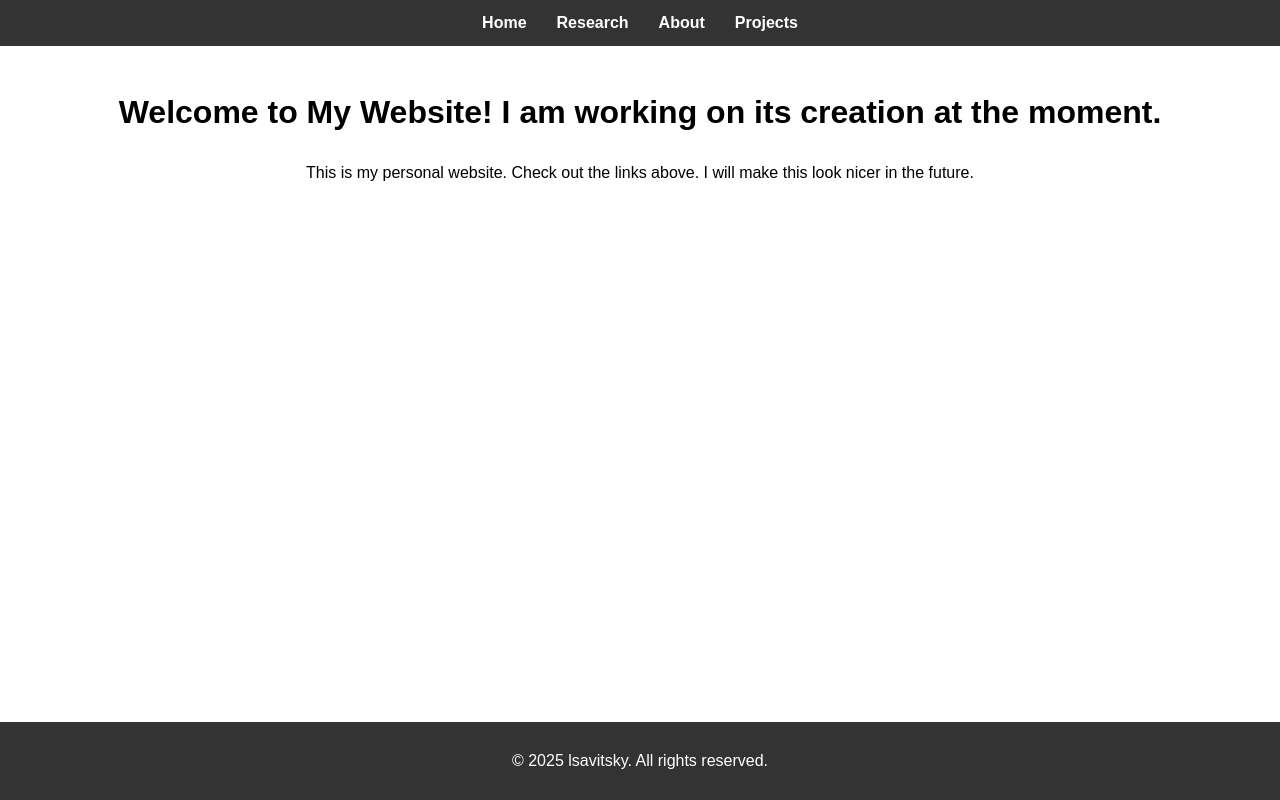
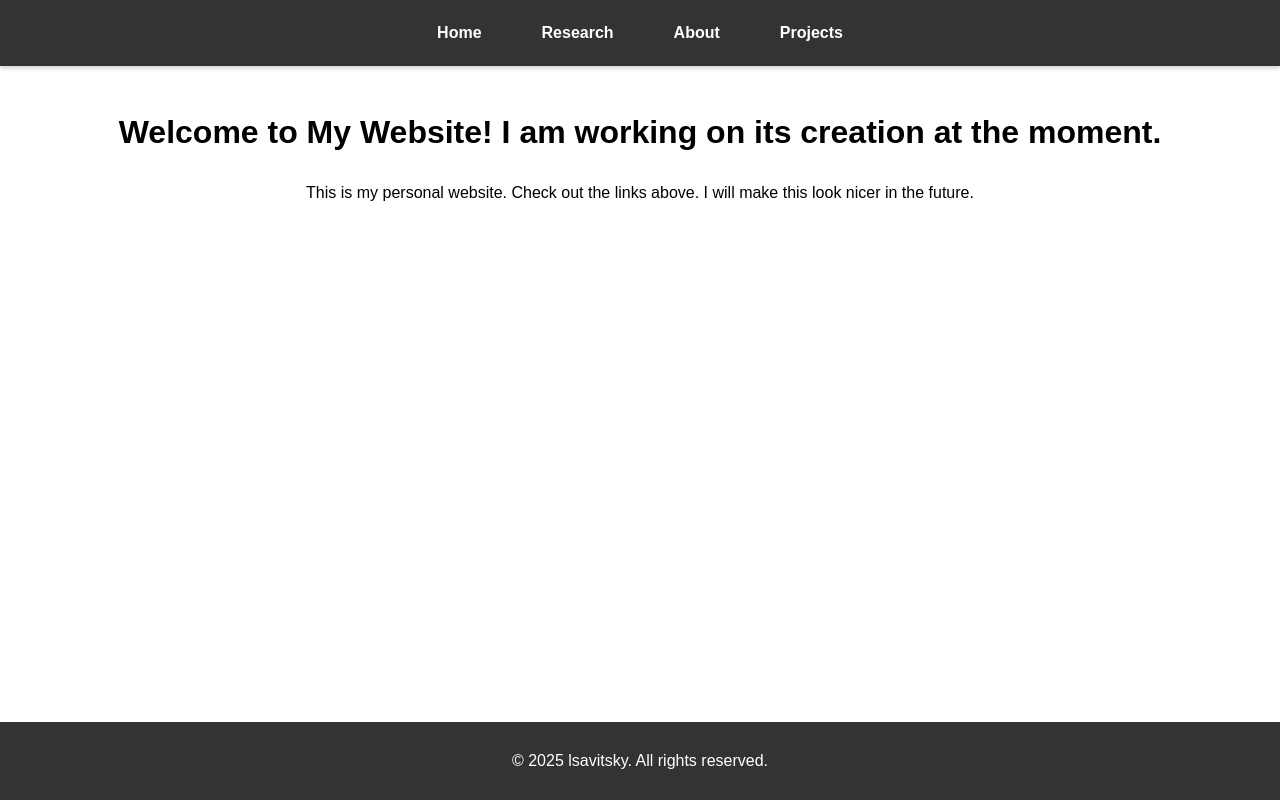
Before and after one commit to lsavitsky/lsavitsky.github.io, a plain HTML site: page index.html in a window 1280 px wide. Drawn offline with Linux system fonts and the light colour scheme.

Commit message:
Update style.css
Slight updates

```diff
--- a/assets/css/style.css
+++ b/assets/css/style.css
@@ -3,20 +3,29 @@ body {
   margin: 0;
   font-family: Arial, sans-serif;
   line-height: 1.6;
+
 }
 
-/* Header and Navigation */
+
+
+/* Header and Navigation,  */
 header {
+  position: sticky;  /* sticky = header stays at top of page */
+  top: 0;
+  z-index: 1000;
   background: #333;
   color: #fff;
+  width: 100%;
   padding: 10px 0;
+  box-shadow: 0 2px 5px rgba(0, 0, 0, 0.2); /* depth creation. Increase for more. */
 }
 
 nav ul {
   list-style: none;
-  padding: 0;
+  padding: 10px 0; /* space between each one since its horizontal */
   margin: 0;
-  display: flex;
+  justify-content: center;
+  display: flex; /* horizontal */
   justify-content: center;
 }
 
@@ -24,15 +33,21 @@ nav ul li {
   margin: 0 15px;
 }
 
+/* Normal navigation color settings for text navigation menu */
 nav ul li a {
   color: #fff;
   text-decoration: none;
   font-weight: bold;
+  padding: 10px 15px;
+  border-radius: 5px; /* Rounding corners for presentation */
+  transition: background-color 0.3s ease;
 }
 
+/* Color change when hover selection of navigation menu */
 nav ul li a:hover {
-  text-decoration: underline;
+  background-color: #555;
 }
+
 
 /* Main Content */
 main {
```
